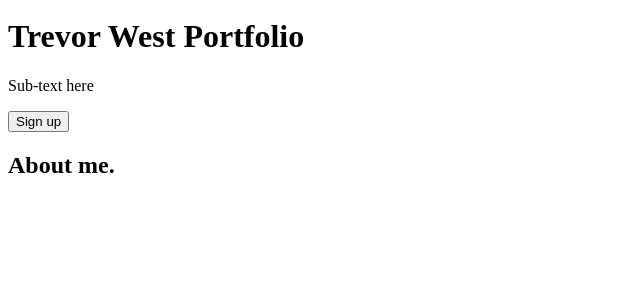
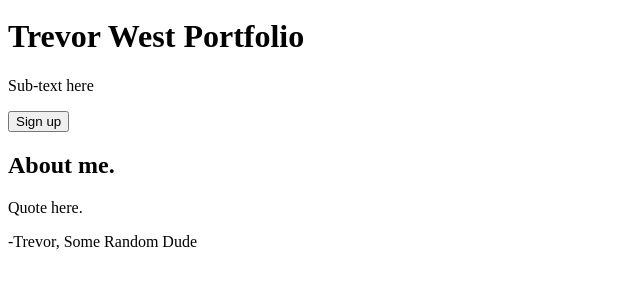
Before and after one commit to trevor-west/landing-page, a plain HTML site: page index.html in a window 1280 px wide. Shown: the part 99-386 px from the top of the page, without its empty margins (0-640 px from the left). Drawn offline with Linux system fonts and the light colour scheme.

Commit message:
Add quote section

```diff
--- a/index.html
+++ b/index.html
@@ -30,5 +30,10 @@
       <div class="content-box"></div>
       <div class="content-box"></div>
     </div>
+
+    <div class="quote">
+      <p>Quote here.</p>
+      <p class="bold-para">-Trevor, Some Random Dude</p>
+    </div>
   </body>
 </html>
```
